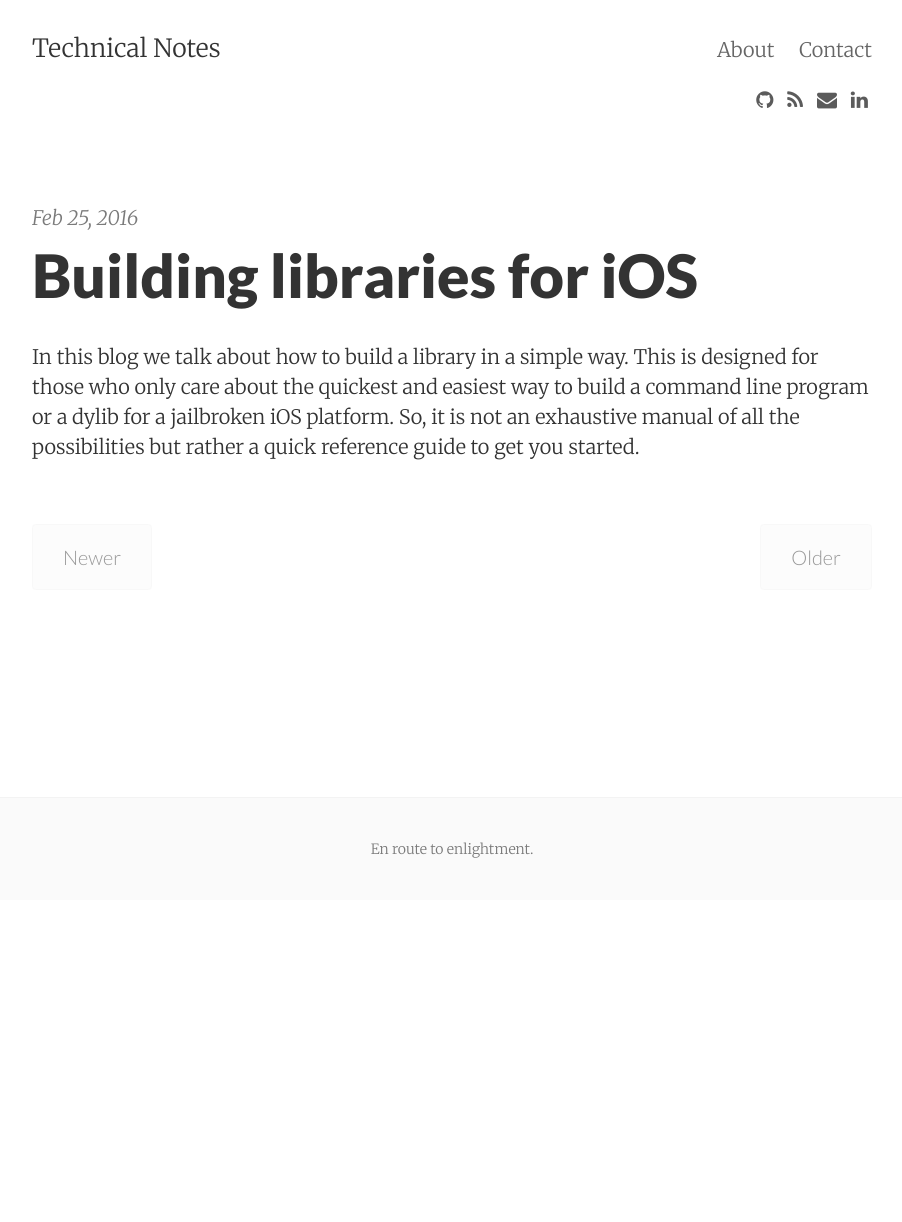
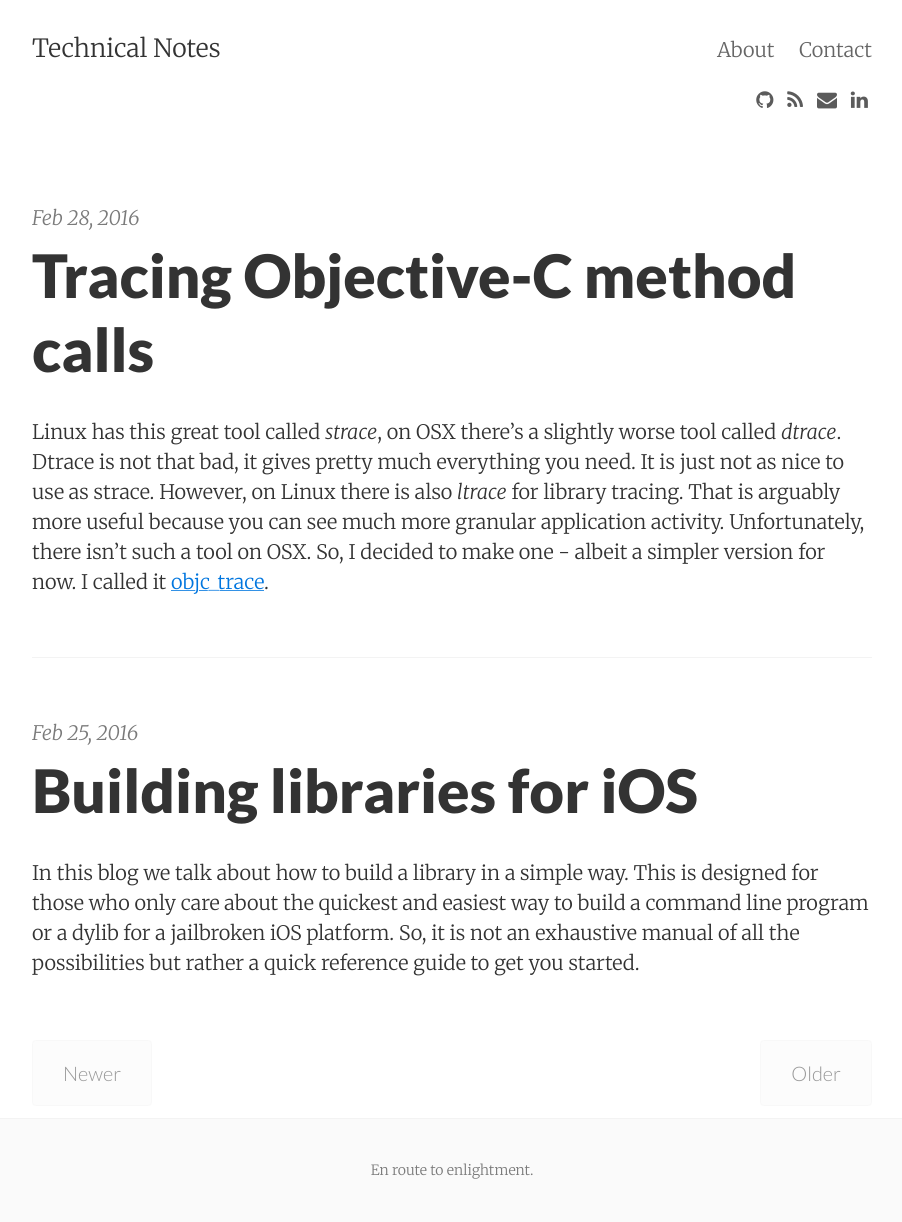
Before and after one commit to nologic/blog, a Jekyll site: the page built from index.html, in a window 1280 px wide. Shown: the whole page, without its empty margins (188-1090 px from the left). Built offline with Jekyll 4.4.1, drawn with Linux system fonts in a browser that asks for light colours; nearby versions of some CDN libraries; the list of posts is cut into pages by our own code; before the commit the page ends 900 px from its top, so only the background shows below that; part of the change alters nothing that is shown.

Commit message:
first non draft ARM64-method-tracing

````diff
--- a/_posts/2016-02-28-ARM64-method-tracing.md
+++ b/_posts/2016-02-28-ARM64-method-tracing.md
@@ -1,20 +1,20 @@
 ---
 layout: post
 title: Tracing Objective-C method calls
-draft: true
+draft: false
 ---
 
-Linux has this great tool called `strace` on OSX there's a slightly worse tool called `dtrace`. Dtrace is not that bad, it gives pretty much everything you need. It is just not as nice as strace. However, on Linux there is also `ltrace` for library tracing. That is arguably more useful because you can see much more granular application activity. Unfortunately, there isn't such a tool on OSX. So, I decided to make - albeit a simpler version for now. I called it `objc_trace`.
+Linux has this great tool called _strace_, on OSX there's a slightly worse tool called _dtrace_. Dtrace is not that bad, it gives pretty much everything you need. It is just not as nice to use as strace. However, on Linux there is also _ltrace_ for library tracing. That is arguably more useful because you can see much more granular application activity. Unfortunately, there isn't such a tool on OSX. So, I decided to make one - albeit a simpler version for now. I called it [objc_trace](https://github.com/nologic/objc_trace).
 
-Objc_trace's functionality is quite limited at the moment. It will print out the name of the method, the class and a list of parameters to the method. In the future it will be expanded to more things, however just knowing which method was called is enough for many debugging purposes.
+Objc_trace's functionality is quite limited at the moment. It will print out the name of the method, the class and a list of parameters to the method. In the future it will be expanded to do more things, however just knowing which method was called is enough for many debugging purposes.
 
 ## Something about the language
 
-I won't spend too much time talking about [Objective-C](https://en.wikipedia.org/wiki/Objective-C), this subject has been covered pretty well by the hacker community. [Phrack Volume 0x0d, Issue 0x42, Phile #0x04 of 0x11](http://phrack.org/issues/66/4.html) is a great article covering various internals of the language. However, I will scratch the surface to review some aspects that are useful for this context.
+Without going into too much detail let's look into the relevant parts of the [Objective-C](https://en.wikipedia.org/wiki/Objective-C) runtime. This subject has been covered pretty well by the hacker community. In [Phrack](http://phrack.org/issues/66/4.html) there is a great article covering various internals of the language. However, I will scratch the surface to review some aspects that are useful for this context.
 
-The language is incredibly dynamic. While still backwards compatible to C (or C++), most of the code is written using classes and methods. A class is exactly what you're thinking of. It can have static or instance methods or fields. For example, you might have a class `Book` with a method `Pages` that returns the contents. You might call it this way:
+The language is incredibly dynamic. While still backwards compatible to C (or C++), most of the code is written using classes and methods a.k.a. structures and function pointers. A class is exactly what you're thinking of. It can have static or instance methods or fields. For example, you might have a class `Book` with a method `Pages` that returns the contents. You might call it this way:
 
-```objective-c
+```Objective-C
 	Book* book = [[Book alloc] init];
 	Page* pages = [book Pages];
 ```
@@ -23,7 +23,7 @@ The `alloc` function is a static method while the others (`init` and `Pages`) ar
 
 If anything above doesn't make sense you might want to read the referenced Phrack article for more details.
 
-Message passing is great, though there are all kinds of efficiency considerations in play. For example, methods that you call will eventually get cashed so that the resolution process occurs much faster. What's important to note is that there is some smoke and mirrors going on.
+Message passing is great, though there are all kinds of efficiency considerations in play. For example, methods that you call will eventually get cached so that the resolution process occurs much faster. What's important to note is that there is some smoke and mirrors going on.
 
 The system is actually not sending messages under the hood. What it is doing is routing the execution using a single library call: `objc_msgSend` [1]. This is due to how the concept of a message is implemented under the hood.
 
@@ -31,7 +31,7 @@ The system is actually not sending messages under the hood. What it is doing is
 	id objc_msgSend(id self, SEL op, ...)
 ```
 
-Let's take ourselves out of the Objective-C abstractions for a while and think about how things implemented in C. When a method is called the stack and the registers are configured for the `objc_msgSend` call. `id` type is kind of like a `void *` but restricted to Objective-C class instances. `SEL` type is actually `char*` type and refers to selectors, more specifically the methods names (which include parameters). For example, a method that takes two parameters will have a selector that might look something like this: `createGroup:withCapacity:`. Colons signal that there should be a parameter there. Really quite confusing but we won't dwell on that.
+Let's take ourselves out of the Objective-C abstractions for a while and think about how things are implemented in C. When a method is called the stack and the registers are configured for the `objc_msgSend` call. `id` type is kind of like a `void *` but restricted to Objective-C class instances. `SEL` type is actually `char*` type and refers to selectors, more specifically the methods names (which include parameters). For example, a method that takes two parameters will have a selector that might look something like this: `createGroup:withCapacity:`. Colons signal that there should be a parameter there. Really quite confusing but we won't dwell on that.
 
 The useful part is that a selector is a C-String that contains the method name and its named parameters. A non-obfuscating compiler does not remove them because the names are needed to resolve the implementing function.
 
@@ -49,13 +49,13 @@ __text:100005144 __YapDatabaseViewState_createGroup_withCapacity__
 
 Notice that the C function is called `__YapDatabaseViewState_createGroup_withCapacity__`, the method is called `createGroup` and the class is `YapDatabaseViewState`. It takes two parameters: an `id` and a `uint64_t`. However, it also takes a `struct YapDatabaseViewState *self` and a `SEL`. This signature essentially matches the signature of `objc_msgSend`, except that the latter has variadic parameters.
 
-This is no mistake. The reason for this is that `objc_msgSend` will actually redirect execution to the implementing function but looking up the selector to function mapping within the class object. Once it finds the target it simply jumps there without having to readjust the parameter registers. This is why I referred to this a routing mechanism, rather than message passing. Of course, I say say that due to the implementation details, rather than the conceptual basis for what is happening here.
+The existence and the location of the extra parameters is not accidental. The reason for this is that `objc_msgSend` will actually redirect execution to the implementing function by looking up the selector to function mapping within the class object. Once it finds the target it simply jumps there without having to readjust the parameter registers. This is why I referred to this as a routing mechanism, rather than message passing. Of course, I say that due to the implementation details, rather than the conceptual basis for what is happening here.
 
 Quite smart actually, because this allows the language to be very dynamic in nature i.e. I can remap SEL to Function mapping and change the implementation of any particular method. This is also great for reverse engineering because this system retains a lot of the labeling information that the developer puts into the source code. I quite like that.
 
 ## The plan
 
-Now that we've seen how Objective-C makes method calls, we notice that `objc_msgSend` becomes a choke point for all method calls. It is like the hub is a poorly setup network with many many users. So, in order to get a list of every method called all we have to do is watch this function. One way to do this is via a debugger such as LLDB or GDB. However, the trouble is that a debugger is fairly heavy and mostly interactive. It's not really good when you want to capture a run or watch the process to pin point a bug, the performance hit might be too much . For more offensive work, you can't embed one of those debuggers into a lite weight implant.
+Now that we've seen how Objective-C makes method calls, we notice that `objc_msgSend` becomes a choke point for all method calls. It is like a hub in a poorly setup network with many many users. So, in order to get a list of every method called all we have to do is watch this function. One way to do this is via a debugger such as LLDB or GDB. However, the trouble is that a debugger is fairly heavy and mostly interactive. It's not really good when you want to capture a run or watch the process to pin point a bug. Also, the performance hit might be too much. For more offensive work, you can't embed one of those debuggers into a lite weight implant.
 
 So, what we are going to do is hook the `objc_msgSend` function on an ARM64 iOS Objective-C program. This will allow us to specify a function to get called before `objc_msgSend` is actually executed. We will do this on a Jailbroken iPhone - so no security mechanism bypasses here, the Jailbreak takes care of all of that.
 
@@ -65,7 +65,7 @@ So, what we are going to do is hook the `objc_msgSend` function on an ARM64 iOS
 __Figure 1:__ Patching at high level
 
 
-On the high level the hooking works something like this. `objc_msgSend` instructions are modified in the preamble to jump to another function. This other function will perform our custom tracing features, restore the CPU state and return to a jump table. The jump table is a custom piece of code that will execute the preamble instructions that we've overwritten and jump back to `objc_msgSend` to continue with normal execution.
+On the high level the hooking works something like this. `objc_msgSend` instructions are modified in the preamble to jump to another function. This other function will perform our custom tracing features, restore the CPU state and return to a jump table. The jump table is a dynamically generated piece of code that will execute the preamble instructions that we've overwritten and jump back to `objc_msgSend` to continue with normal execution.
 
 ## Hooking
 
@@ -90,7 +90,7 @@ typedef struct {
 } s_jump_page;
 ```
 
-The `s_jump_page` structure contains four instructions that we overwrite (think back to the diagram at step 2). We also keep a backup of these instruction at the end of the struction. I will discuss why we do that later on. Then there are five structures called _jump patches_. These are special sets of instructions that will redirect the CPU to an arbitrary location in memory. _Jump patches_ are also represented by a structure.
+The `s_jump_page` structure contains four instructions that we overwrite (think back to the diagram at step 2). We also keep a backup of these instruction at the end of the structure - not strictly necessary but it makes for easier unhooking. Then there are five structures called _jump patches_. These are special sets of instructions that will redirect the CPU to an arbitrary location in memory. _Jump patches_ are also represented by a structure.
 
 ```c
 typedef struct {
@@ -115,11 +115,19 @@ void d_jump_patch() {
 }
 ```
 
-This is ARM64 Assembly to load a 64-bit value from address `PC+8` then jump to it. The `.long` placeholders are places for target address. In order to use this we simply cast the code i.e. the `d_jump_patch` function pointer to the structure and set the value of the `jmp_addr` field. This is how we implement the function that generates the custom trampoline.
+This is ARM64 Assembly to load a 64-bit value from address `PC+8` then jump to it. The `.long` placeholders are places for the target address.
+
+```c
+s_jump_patch* jump_patch(){
+    return (s_jump_patch*)d_jump_patch;
+}
+```
+
+In order to use this we simply cast the code i.e. the `d_jump_patch` function pointer to the structure and set the value of the `jmp_addr` field. This is how we implement the function that generates the custom trampoline.
 
 ```c
 void write_jmp_patch(void* buffer, void* dst) {
-	// returns the pointer to d_jump_patch.
+    // returns the pointer to d_jump_patch.
     s_jump_patch patch = *(jump_patch());
 
     patch.jmp_addr = (address_t)dst;
@@ -131,8 +139,9 @@ void write_jmp_patch(void* buffer, void* dst) {
 We take advantage of the C compiler automatically copying the entire size of the structure instead of using `memcpy`. In order to patch the original `objc_msgSend` function we use `write_jmp_patch` function and point it to the `hook` function. Of course, before we can do that we copy the original instructions to the _jump page_ for later execution and back up.
 
 ```c
-	//   Building the Trampoline
+    //   Building the Trampoline
     *t_func = *(jump_page());
+
     // save first 4 32bit instructions
     //   original -> trampoline
     instruction_t* orig_preamble = (instruction_t*)o_func;
@@ -142,7 +151,7 @@ We take advantage of the C compiler automatically copying the entire size of the
     }
 ```
 
-Now that we have saved the original instruction from `objc_msgSend` we have to be aware that we've copied four instructions. A lot can happen in four instructions, all sorts of decisions and branches. In particular I'm worried about branches because they are all relative. So, what we need to do is validate that `t_func->inst` doesn't have any branches. If it does, they will need to modified to preserve functionality.
+Now that we have saved the original instructions from `objc_msgSend` we have to be aware that we've copied four instructions. A lot can happen in four instructions, all sorts of decisions and branches. In particular I'm worried about branches because they can be relative. So, what we need to do is validate that `t_func->inst` doesn't have any branches. If it does, they will need to modified to preserve functionality.
 
 This is why `s_jump_page` has five _jump patches_:
 
@@ -171,9 +180,19 @@ sequential instruction to register X30.
 
 We don't particular care about category three because, register states should not influenced by our hooking mechanism. However, category one and two are PC relative and therefore need to be updated if found in the preamble.
 
-So, we wrote a function that does that. At the moment it only handles a subset of cases, specifically the `B.cond` and `B` instructions. The former is found in `objc_msgSend`.
+So, I wrote a function that updates the instructions. At the moment it only handles a subset of cases, specifically the `B.cond` and `B` instructions. The former is found in `objc_msgSend`.
 
-Now, I don't know about you but I don't particularly like to use complicated bit-wise operations to extract and modify data. It kind of fun to do so, but it is also fragile and hard to read. Luckily for us, C was designed to work at such a low level. Each ARM64 instruction is four bytes and so we use bit fields in C structured to deal with them!
+```asm
+__text:18DBB41C0  EXPORT _objc_msgSend
+__text:18DBB41C0   _objc_msgSend
+__text:18DBB41C0     CMP             X0, #0
+__text:18DBB41C4     B.LE            loc_18DBB4230
+__text:18DBB41C8   loc_18DBB41C8
+__text:18DBB41C8     LDR             X13, [X0]
+__text:18DBB41CC     AND             X9, X13, #0x1FFFFFFF8
+```
+
+Now, I don't know about you but I don't particularly like to use complicated bit-wise operations to extract and modify data. It's kind of fun to do so, but it is also fragile and hard to read. Luckily for us, C was designed to work at such a low level. Each ARM64 instruction is four bytes and so we use bit fields in C structures to deal with them!
 
 ```c
 typedef struct {
@@ -200,7 +219,7 @@ And this one is the conditional PC relative jump. Back in the day, I wrote a plu
 0  1  0  1  0  1  0  0                                      imm19                         0     cond
 ```
 
-That is what we map our `inst_b_cond` structure. Doing so allows us very easy abstraction over bit manipulation.
+That is what we map our `inst_b_cond` structure to. Doing so allows us very easy abstraction over bit manipulation.
 
 ```c
 void check_branches(s_jump_page* t_func, instruction_t* o_func) {
@@ -229,17 +248,95 @@ void check_branches(s_jump_page* t_func, instruction_t* o_func) {
         ...
 ```
 
-With some important details removed, I'd like to highlight how we are checking the type of the instruction by overlaying the structure over the instruction integer and checking to see if the value of the instruction number is correct. If it is, then we use that pointer to read the offset and modify it point to one of the _jump patches_. In the patch we place the absolute value of the address where the instruction would've jumped were it still back in the original `objc_msgSend` function. We do so for every branch instruction we might encounter.
+With some important details removed, I'd like to highlight how we are checking the type of the instruction by overlaying the structure over the instruction integer and checking to see if the value of the instruction number is correct. If it is, then we use that pointer to read the offset and modify it to point to one of the _jump patches_. In the patch we place the absolute value of the address where the instruction would've jumped were it still back in the original `objc_msgSend` function. We do so for every branch instruction we might encounter.
 
 Once the _jump page_ is constructed we insert the patch into `objc_msgSend` and complete the loop. The most important thing is, of course, that the hook function restores all the registers to the state just before CPU enters into `objc_msgSend` otherwise the whole thing will probably crash.
 
-It is important to note that at the moment we require that the function to be hooked can be anything, but it has to be at least four instructions long because that is the size of the patch.
+It is important to note that at the moment we require that the function to be hooked has to be at least four instructions long because that is the size of the patch. Other than that we don't even care if the target is a proper C function.
 
 Do look through the implementation [4], I skip over some details that glues things together but the important bits that I mention should be enough to understand, in great detail, what is happening under the hood.
 
+## Interpreting the call
+
+Now that function hooking is done, it is time to level up and interpret the results. This is where we actually implement the `objc_trace` functionality. So, the patch to `objc_msgSend` actually redirects execution to one of our functions:
+
+```c
+__attribute__((naked))
+id objc_msgSend_trace(id self, SEL op) {
+    __asm__ __volatile__ (
+        "stp fp, lr, [sp, #-16]!;\n"
+        "mov fp, sp;\n"
+
+        "sub    sp, sp, #(10*8 + 8*16);\n"
+        "stp    q0, q1, [sp, #(0*16)];\n"
+        "stp    q2, q3, [sp, #(2*16)];\n"
+        "stp    q4, q5, [sp, #(4*16)];\n"
+        "stp    q6, q7, [sp, #(6*16)];\n"
+        "stp    x0, x1, [sp, #(8*16+0*8)];\n"
+        "stp    x2, x3, [sp, #(8*16+2*8)];\n"
+        "stp    x4, x5, [sp, #(8*16+4*8)];\n"
+        "stp    x6, x7, [sp, #(8*16+6*8)];\n"
+        "str    x8,     [sp, #(8*16+8*8)];\n"
+
+        "BL _hook_callback64_pre;\n"
+        "mov x9, x0;\n"
+
+        // Restore all the parameter registers to the initial state.
+        "ldp    q0, q1, [sp, #(0*16)];\n"
+        "ldp    q2, q3, [sp, #(2*16)];\n"
+        "ldp    q4, q5, [sp, #(4*16)];\n"
+        "ldp    q6, q7, [sp, #(6*16)];\n"
+        "ldp    x0, x1, [sp, #(8*16+0*8)];\n"
+        "ldp    x2, x3, [sp, #(8*16+2*8)];\n"
+        "ldp    x4, x5, [sp, #(8*16+4*8)];\n"
+        "ldp    x6, x7, [sp, #(8*16+6*8)];\n"
+        "ldr    x8,     [sp, #(8*16+8*8)];\n"
+        // Restore the stack pointer, frame pointer and link register
+        "mov    sp, fp;\n"
+        "ldp    fp, lr, [sp], #16;\n"
+
+        "BR x9;\n"       // call the jump page
+    );
+}
+```
+
+This function stores all calling convention relevant registers on the stack and calls our, `_hook_callback64_pre`, regular C function that can assume that it _is_ the `objc_msgSend` as it was called. In this function we can read parameters as if they were sent to the method call, this includes the class instance and the selector. Once `_hook_callback64_pre` returns our `objc_msgSend_trace` function will restore the registers and branch to the configured _jump page_ which will eventually branch back to the original call.
+
+```c
+void* hook_callback64_pre(id self, SEL op, void* a1, void* a2, void* a3, void* a4, void* a5) {
+	// get the important bits: class, function
+    char* classname = (char*) object_getClassName( self );
+    if(classname == NULL) {
+        classname = "nil";
+    }
+
+    char* opname = (char*) op;
+    ...
+    return original_msgSend;
+}
+```
+
+Once we get into the `hook_callback64_pre` function, things get much simpler since we can use the _objc_ API to do our work. The only trick is the realization that the `SEL` type is actually a `char*` which we cast directly. This gives us the full selector. Counting colons will give us the count of parameters the method is expecting. When everything is done the output looks something like this:
+
+```
+iPhone:~ root# DYLD_INSERT_LIBRARIES=libobjc_trace.dylib /Applications/Maps.app/Maps
+objc_msgSend function substrated from 0x197967bc0 to 0x10065b730, trampoline 0x100718000
+000000009c158310: [NSStringROMKeySet_Embedded alloc ()]
+000000009c158310: [NSSharedKeySet initialize ()]
+000000009c158310: [NSStringROMKeySet_Embedded initialize ()]
+000000009c158310: [NSStringROMKeySet_Embedded init ()]
+000000009c158310: [NSStringROMKeySet_Embedded initWithKeys:count: (0x0 0x0 )]
+000000009c158310: [NSStringROMKeySet_Embedded setSelect: (0x1 )]
+000000009c158310: [NSStringROMKeySet_Embedded setC: (0x1 )]
+000000009c158310: [NSStringROMKeySet_Embedded setM: (0xf6a )]
+000000009c158310: [NSStringROMKeySet_Embedded setFactor: (0x7b5 )]
+```
+
 ## Conclusion
 
-We modify the `objc_msgSend` preamble to jump to our hook function. The hook function then does whatever and restored the CPU state. It then jumps into the _jump page_ which executes the possibly modified preamble instruction and jumps back into `objc_msgSend` to continue execution. We also maintain the original unmodified preamble for restoration when we need to remove the hook.
+We modify the `objc_msgSend` preamble to jump to our hook function. The hook function then does whatever and restores the CPU state. It then jumps into the _jump page_ which executes the possibly modified preamble instructions and jumps back into `objc_msgSend` to continue execution. We also maintain the original unmodified preamble for restoration when we need to remove the hook. Then we use the parameters that were sent to `objc_msgSend` to interpret the call and print out which method was called with which parameters.
+
+As you can see using function hooking for making _objc_trace_ is but one use case. But this use case is incredibly useful for blackbox security testing. That is particularly true for initial discovery work of learning about the application.
 
 -----
 [1] [objc-msg-arm64.s](http://www.opensource.apple.com/source/objc4/objc4-647/runtime/Messengers.subproj/objc-msg-arm64.s)
````
